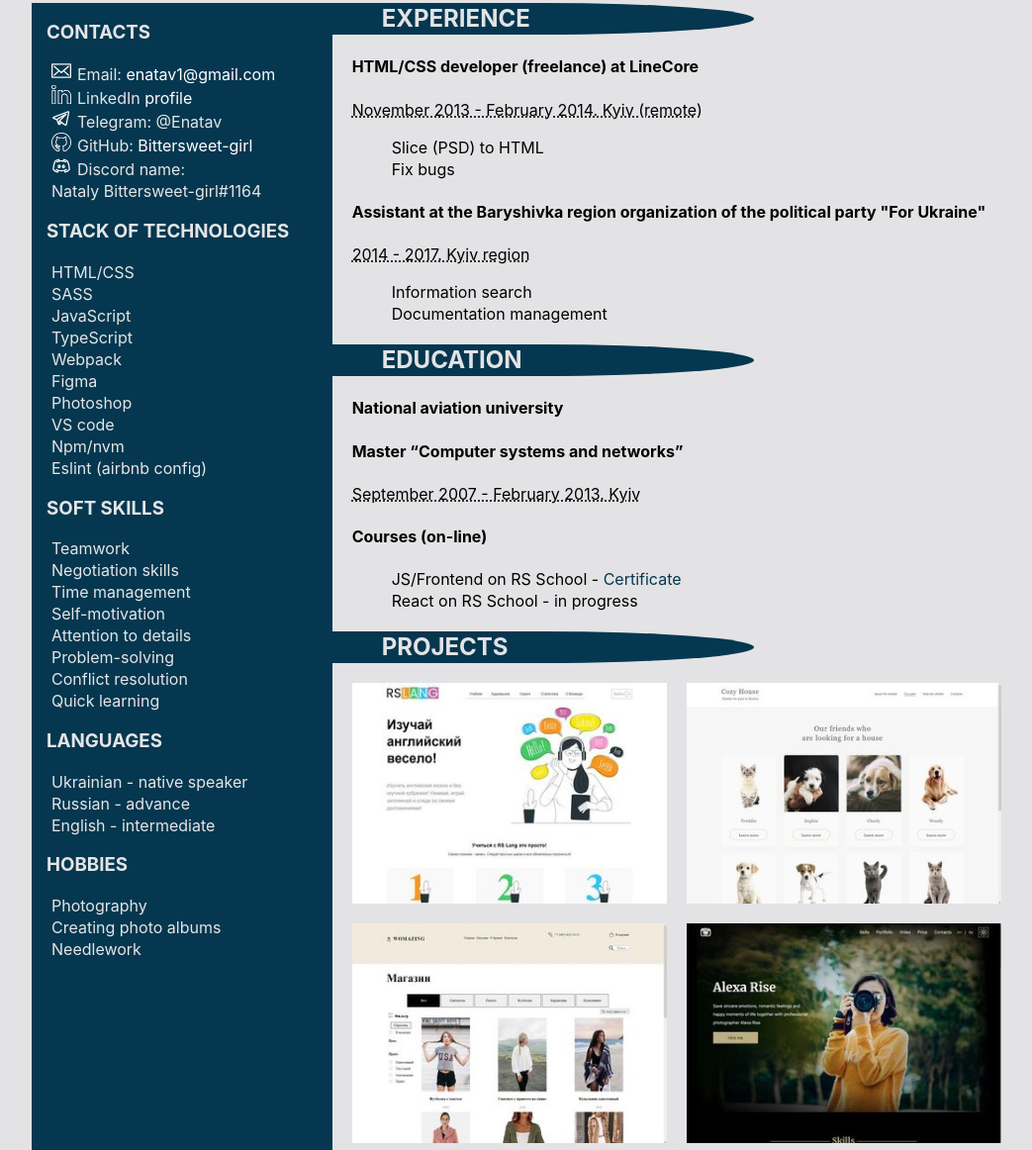
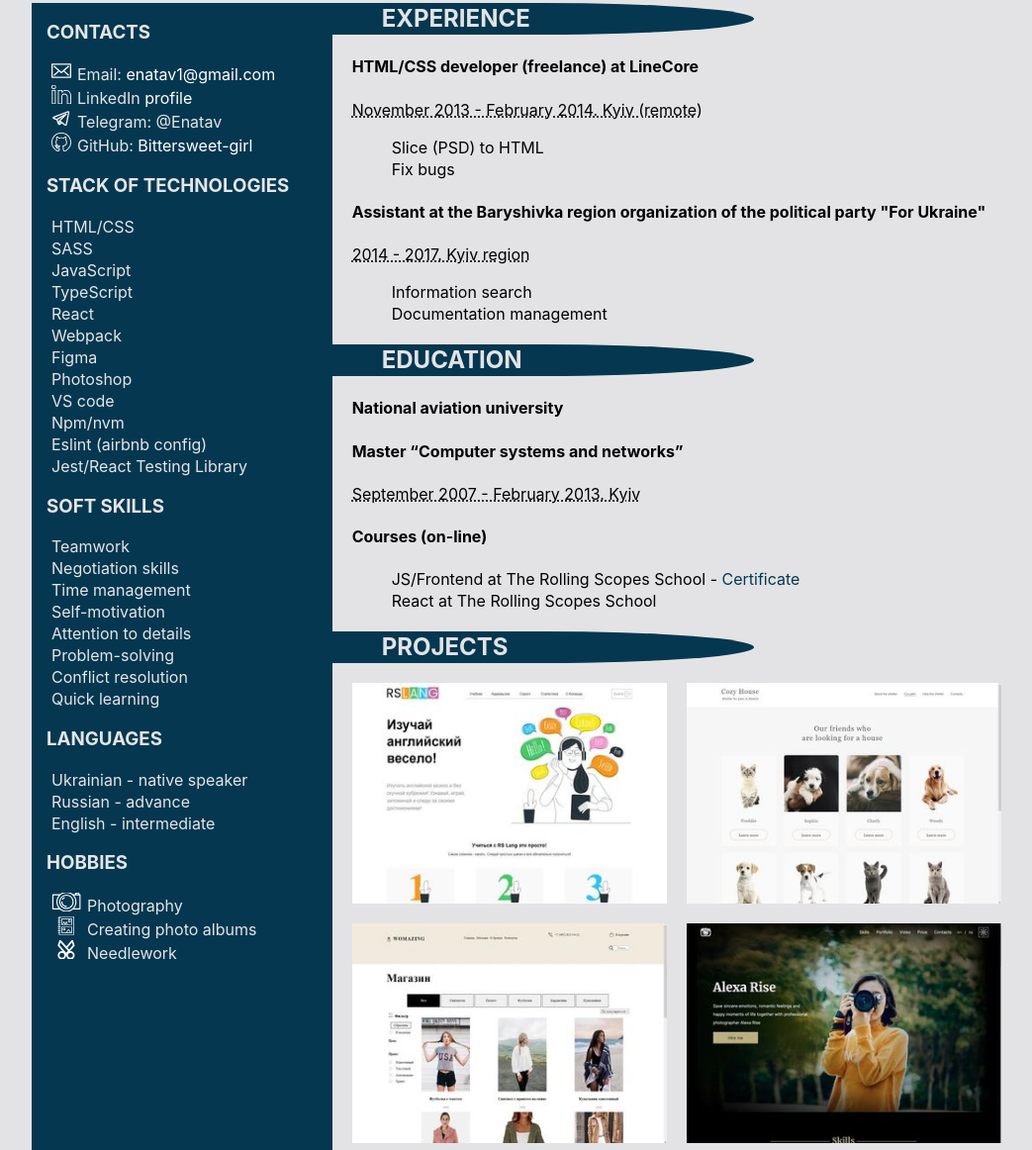
Before and after one commit to Bittersweet-girl/my-cv, a plain HTML site: page index.html in a window 1280 px wide. Shown: the part 219-1381 px from the top of the page at 99% size, without its empty margins (108-1151 px from the left). Drawn offline with Linux system fonts and the light colour scheme; a web font is replaced by a local one.

Commit message:
feat: add changes after end course & some svg

```diff
--- a/index.html
+++ b/index.html
@@ -37,7 +37,6 @@
                 <li class="sidebar-list__item sidebar-list__item_telegram">Telegram: @Enatav</li>
                 <li class="sidebar-list__item sidebar-list__item_git">GitHub:
                     <a href="https://github.com/Bittersweet-girl" class="sidebar__link">Bittersweet-girl</a></li>
-                <li class="sidebar-list__item sidebar-list__item_discord">Discord name: <br> Nataly Bittersweet-girl#1164</li>
             </ul>
         </div>
         <div>
@@ -47,12 +46,14 @@
                 <li>SASS</li>
                 <li>JavaScript</li>
                 <li>TypeScript</li>
+                <li>React</li>
                 <li>Webpack</li>
                 <li>Figma</li>
                 <li>Photoshop</li>
                 <li>VS code</li>
                 <li>Npm/nvm</li>
                 <li>Eslint (airbnb config)</li>
+                <li>Jest/React Testing Library</li>
             </ul>
         </div>
         <div>
@@ -79,9 +80,9 @@
         <div>
             <h3 class="sidebar__title">HOBBIES</h3>
             <ul class="sidebar-list">
-                <li>Photography</li>
-                <li>Creating photo albums</li>
-                <li>Needlework</li>
+                <li class="sidebar-list__item sidebar-list__item_photo">Photography</li>
+                <li class="sidebar-list__item sidebar-list__item_album">Creating photo albums</li>
+                <li class="sidebar-list__item sidebar-list__item_needle">Needlework</li>
             </ul>
         </div>
     </aside>
@@ -114,10 +115,10 @@
                     <p class="education__period">September 2007 - February 2013. Kyiv</p>
                     <h4 class="education__name">Courses (on-line)</h4>
                     <ul class="education-list">
-                        <li>JS/Frontend on RS School -
+                        <li>JS/Frontend at The Rolling Scopes School -
                             <a href="https://app.rs.school/certificate/hd9y9yhd">Certificate</a>
                         </li>
-                        <li>React on RS School - in progress</li>
+                        <li>React at The Rolling Scopes School</li>
                     </ul>
             </div>
         </section>
--- a/styles.css
+++ b/styles.css
@@ -110,6 +110,18 @@ li {
     background-image: url(./assets/svg/discord.svg);
     width: 20px;
 }
+.sidebar-list__item_photo::before{
+    background-image: url(./assets/svg/camera.svg);
+    width: 30px;
+}
+.sidebar-list__item_album::before{
+    background-image: url(./assets/svg/album.svg);
+    width: 30px;
+}
+.sidebar-list__item_needle::before{
+    background-image: url(./assets/svg/scissors.svg);
+    width: 30px;
+}
 .sidebar__link {
     color: white;
 }
```
Also changed, not shown: assets/svg/album.svg (added), assets/svg/camera.svg (added), assets/svg/scissors.svg (added).
